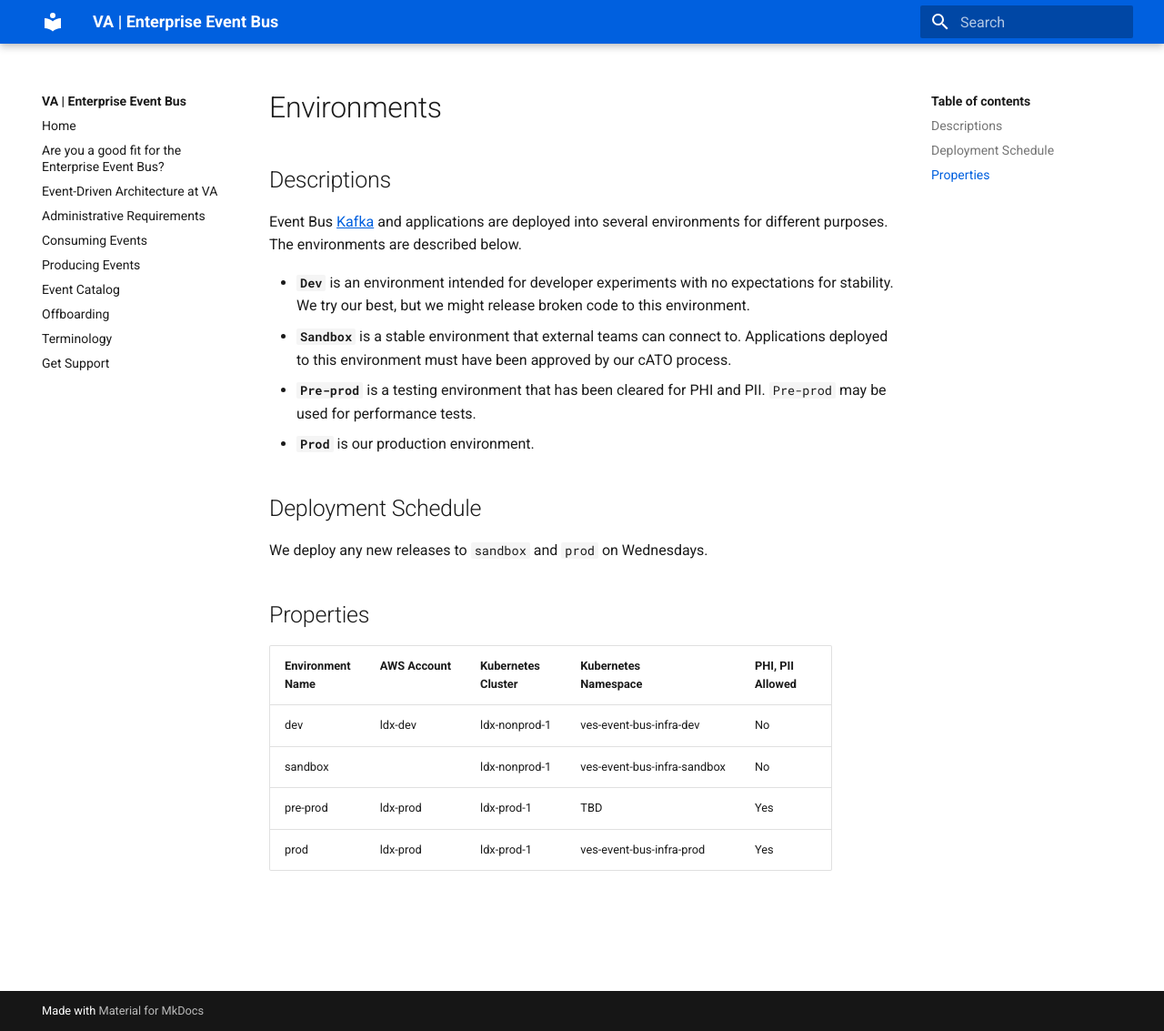
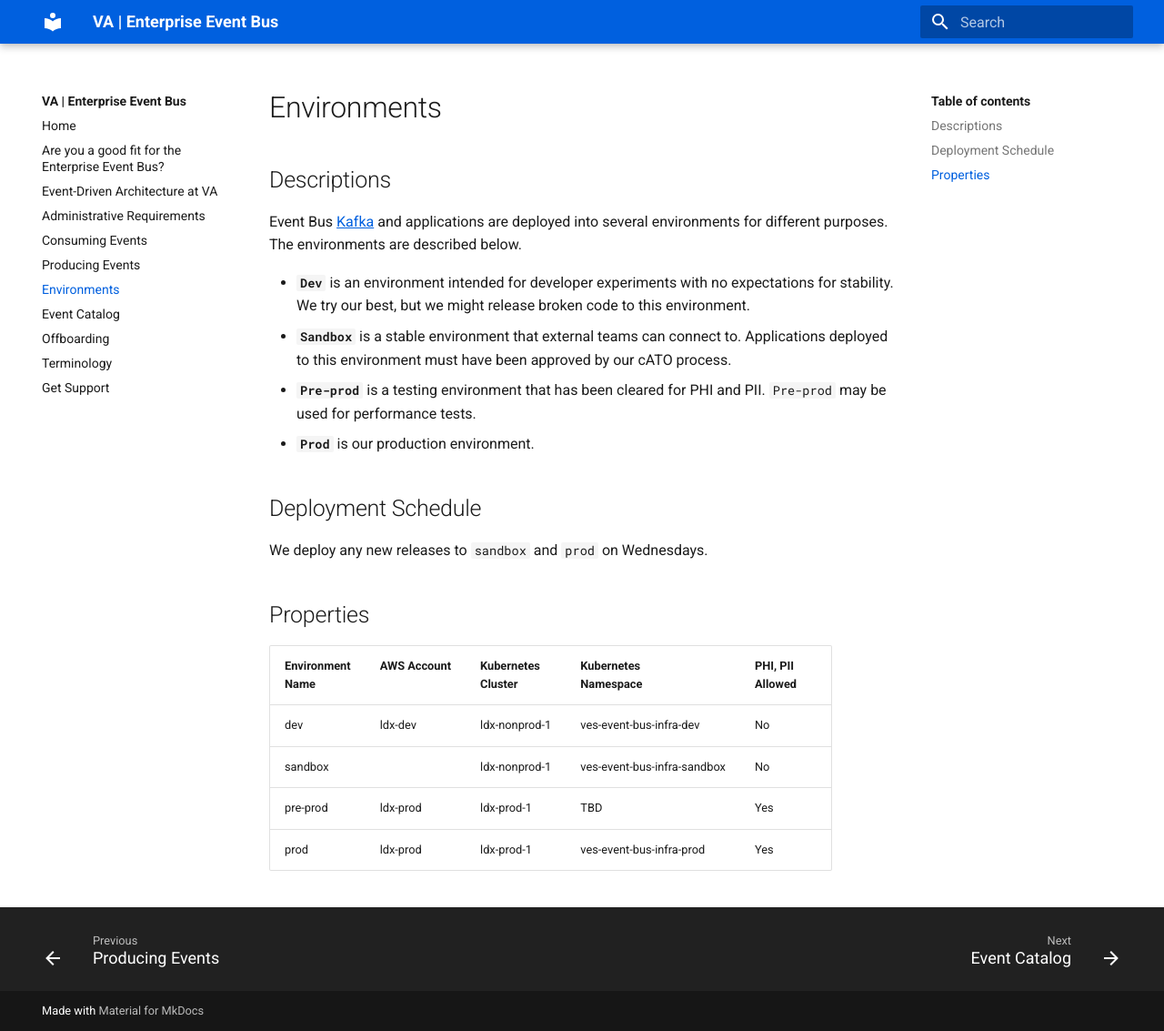
Before and after one commit to department-of-veterans-affairs/ves-event-bus-developer-portal, an MkDocs documentation site: the page built from docs/environments.md, in a window 1280 px wide and 1133 px high. Shown: the whole window at 91% size. Built offline with MkDocs 1.6.1 and Material for MkDocs 9.7.7, drawn with Linux system fonts in a browser that asks for light colours.

Commit message:
ticket 2516. Add environments description page.

```diff
--- a/mkdocs.yml
+++ b/mkdocs.yml
@@ -21,6 +21,7 @@ nav:
   - administrative-requirements.md
   - consume-events.md
   - produce-events.md
+  - environments.md
   - use-events.md
   - offboard.md
   - terminology.md
```
